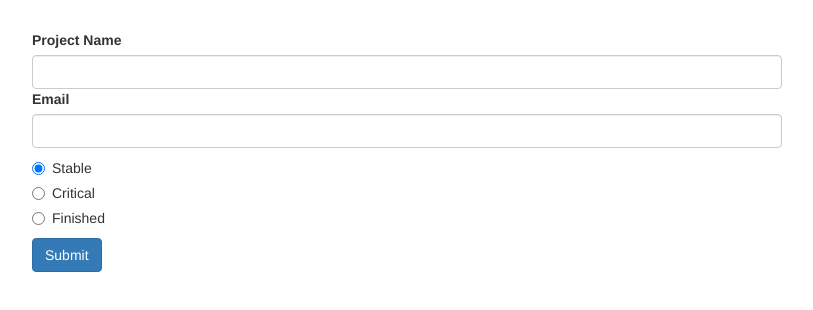
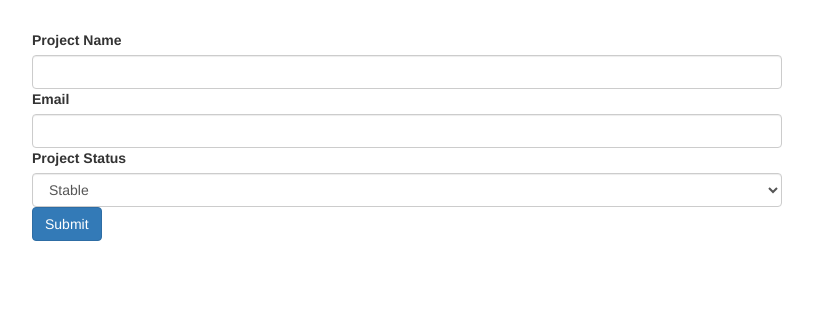
Before and after one commit to marekboro/216-forms-reactive-assignment, an Angular app: page / in a window 1280 px wide. Shown: the top 310 px of the page, without its empty margins (233-1046 px from the left). Built offline with nearby package versions, Linux system fonts and the light colour scheme.

Commit message:
added the course organiser's solution to the code, commeting out my solutions somewhat

```diff
--- a/src/app/app.component.html
+++ b/src/app/app.component.html
@@ -24,33 +24,25 @@
           id="email"
           >
         </div>
-        <div class="radio" *ngFor="let status of projectStatuses">
+        <div class="formGroup">
+          <label for="status">Project Status</label>
+          <select id="status" class="form-control">
+            <option *ngFor="let status of projectStatuses"> {{status}}</option>
+
+          </select>
+        </div>
+
+        <!-- <div class="radio" *ngFor="let status of projectStatuses">
           <label>
             <input
               formControlName="status"
               type="radio"
               [value]="status">{{ status }}
           </label>
-        </div>
+        </div> -->
         <button class="btn btn-primary" type="submit">Submit</button>
       </form>
 
-
-
-
-      <!--
-          Create a Form with the following Controls and Validators
-          1) Project Name (should not be empty)
-          2) Mail (should not be a empty and a valid email)
-          3) Project Status Dropdown, with three values: 'Stable', 'Critical', 'Finished'
-          4) Submit Button
-
-          Add your own Validator which doesn't allow "Test" as a Project Name
-
-          Also implement that Validator as an async Validator (replace the other one)
-
-          Upon submitting the form, simply print the value to the console
-      -->
     </div>
   </div>
 </div>
--- a/src/app/app.component.ts
+++ b/src/app/app.component.ts
@@ -1,6 +1,7 @@
 import { Component, OnInit } from '@angular/core';
 import { FormBuilder, FormArray, FormControl, FormGroup, Validators } from '@angular/forms';
 import { Observable } from 'rxjs';
+import { CustomValidators } from './cust-validators';
 @Component({
   selector: 'app-root',
   templateUrl: './app.component.html',
@@ -18,7 +19,7 @@ export class AppComponent implements OnInit {
 
     this.projectForm = new FormGroup({
 
-      'projectName': new FormControl(null, Validators.required, this.forbiddenProjectName),
+      'projectName': new FormControl(null, [Validators.required,CustomValidators.forbiddenProjectName], CustomValidators.forbiddenProjectName2),
       // 'projectName': new FormControl(null, Validators.required),
       'email': new FormControl(null, [Validators.required, Validators.email]),
       'status': new FormControl('Stable')
@@ -39,19 +40,19 @@ export class AppComponent implements OnInit {
   //   }
   // }
 
-  forbiddenProjectName(control: FormControl): Promise<any> | Observable<any> {
-    const promise = new Promise<any>((resolve, reject) => {
-      setTimeout(() => {
-        if (control.value === "Test") {
-          resolve({ 'projectNameIsForbidden': true })
-        }
-        else {
-          resolve(null)
-        }
-      }, 1000);
-    })
-    return promise;
-  }
+  // forbiddenProjectName(control: FormControl): Promise<any> | Observable<any> {
+  //   const promise = new Promise<any>((resolve, reject) => {
+  //     setTimeout(() => {
+  //       if (control.value === "Test") {
+  //         resolve({ 'projectNameIsForbidden': true })
+  //       }
+  //       else {
+  //         resolve(null)
+  //       }
+  //     }, 1000);
+  //   })
+  //   return promise;
+  // }
 
 
 }
--- /dev/null
+++ b/src/app/cust-validators.ts
@@ -0,0 +1,30 @@
+import { FormControl } from '@angular/forms'
+import { Observable } from 'rxjs'
+
+export class CustomValidators {
+
+    static forbiddenProjectName(control: FormControl): { [s: string]: boolean } {
+        if (control.value === "Test") {
+            return { 'projectNameIsForbidden': true }
+        }
+        else {
+            return null
+        }
+    }
+
+    static forbiddenProjectName2(control: FormControl): Promise<any> | Observable<any> {
+        const promise = new Promise<any>((resolve, reject) => {
+            setTimeout(() => {
+                if (control.value === "Test2") {
+                    resolve({ 'projectNameIsForbidden': true })
+                }
+                else {
+                    resolve(null)
+                }
+            }, 1000);
+        })
+        return promise;
+    }
+
+
+}
```
